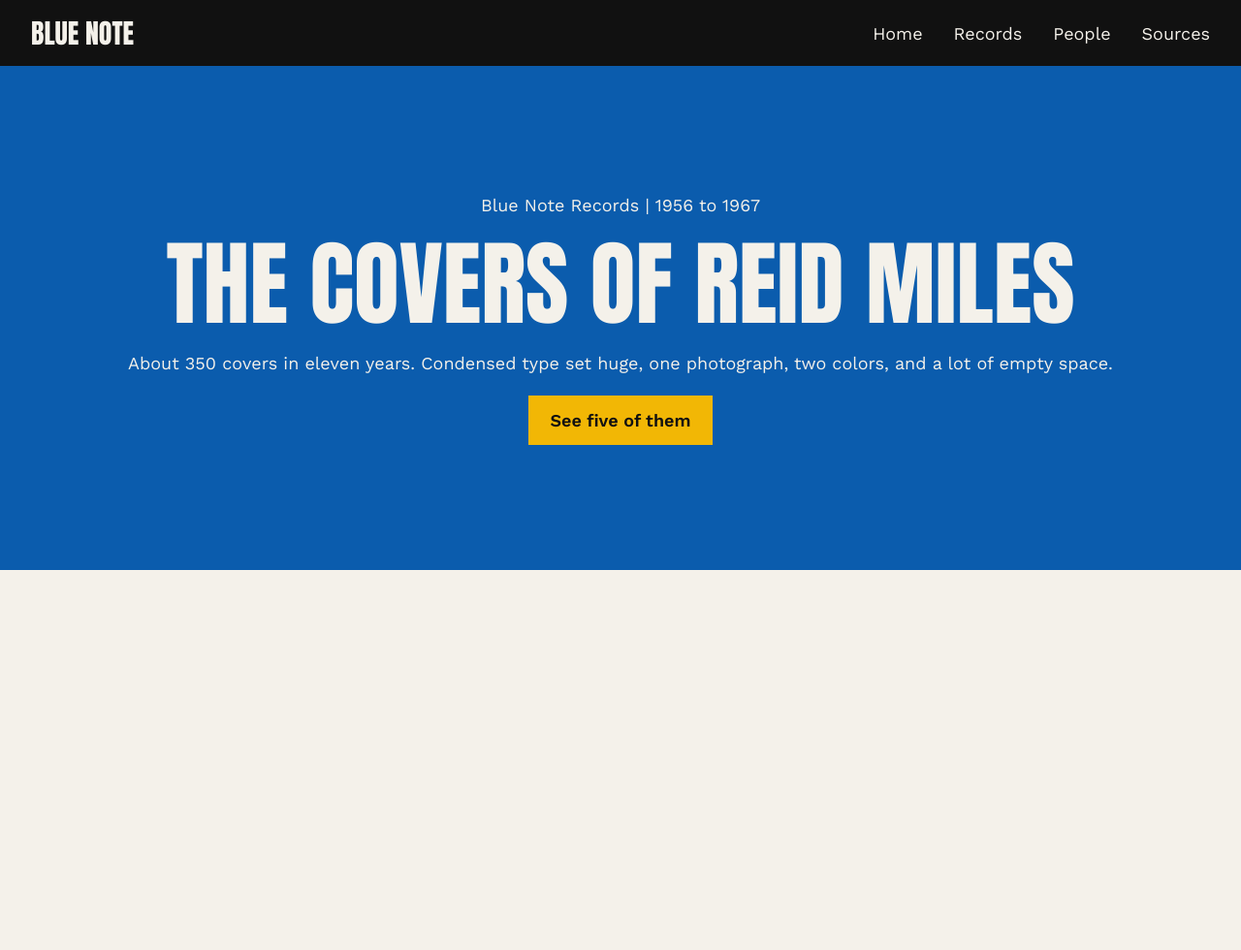
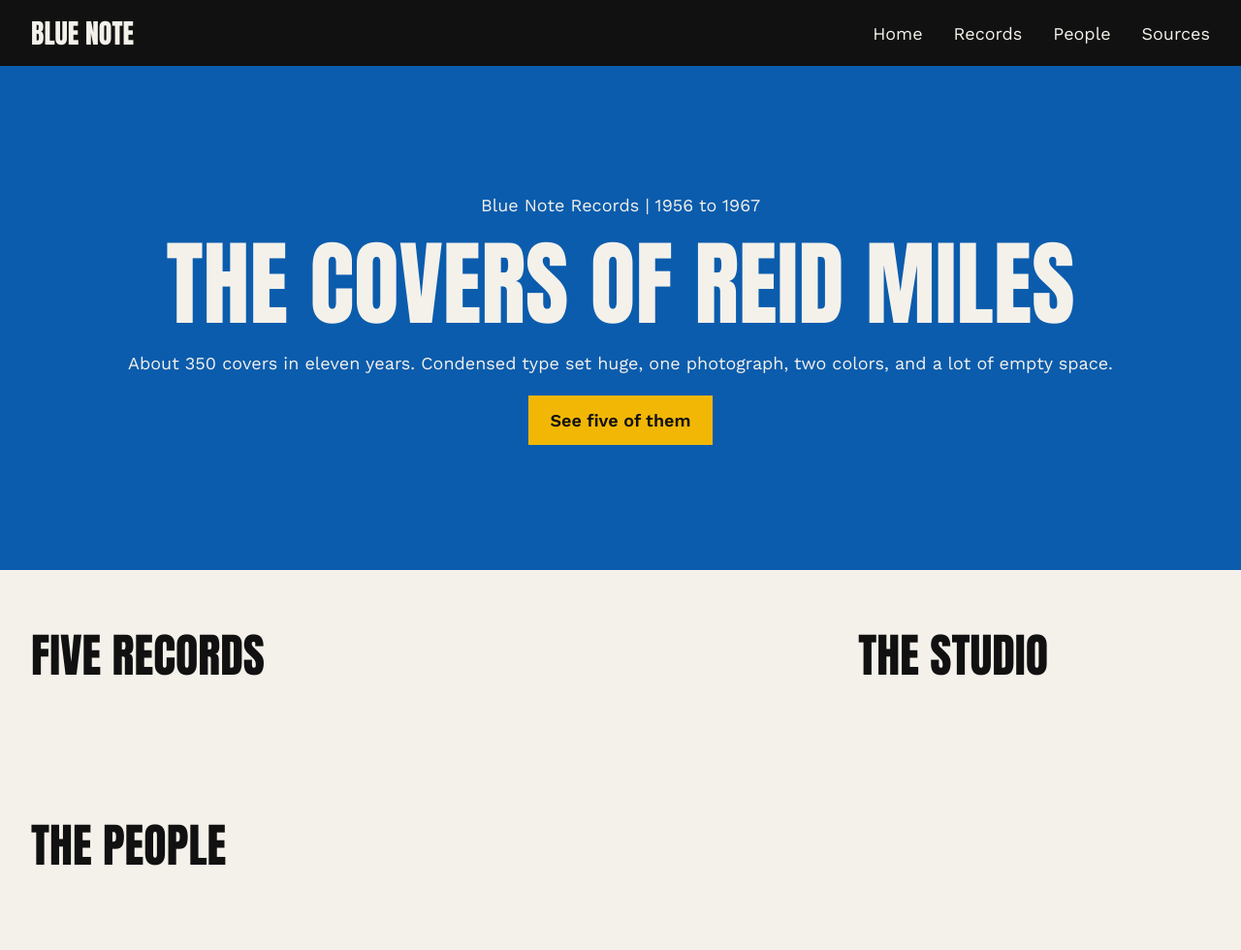
Before and after one commit to kinziemychalczuk/practice-7-kinziemychalczuk, a plain HTML site: page pages/blue-note.html in a window 1280 px wide. Shown: the whole page at 97% size. Before the commit the page ends 800 px from the top, so only its background shows below. Drawn offline with nearby package versions, Linux system fonts and the light colour scheme.

Commit message:
page grid

```diff
--- a/css/styles.css
+++ b/css/styles.css
@@ -4,6 +4,8 @@
     padding: 0;
 }
 body {
+    display: grid;
+    grid-template-columns: 2fr 1fr;
     background: #f4f1ea;
     color: #111111;
     font-family: 'Work Sans' , sans-serif;
@@ -60,3 +62,16 @@
     font-weight: 600;
     text-decoration: none;
 }
+
+.site-header, .hero, .people, .site-footer {
+    grid-column: span 2;
+}
+
+.records, .studio, .people {
+    padding: 64px 32px;
+}
+
+h2 {
+    font-size: 48px;
+    margin-bottom: 20px;
+}
--- a/pages/blue-note.html
+++ b/pages/blue-note.html
@@ -21,6 +21,7 @@
             </ul>
         </nav>
     </header>
+
     <section class="hero">
         <p>Blue Note Records | 1956 to 1967</p>
         <h1>The covers of Reid Miles</h1>
@@ -29,5 +30,18 @@
             and a lot of empty space.</p>
         <a class="button" href="#records">See five of them</a>
     </section>
+
+    <section class="records" id="records">
+        <h2>Five Records</h2>
+    </section>
+
+    <aside class="studio">
+        <h2>The Studio</h2>
+    </aside>
+
+    <section class="records" id="records">
+        <h2>The People</h2>
+    </section>
+
 </body>
 </html>
```
